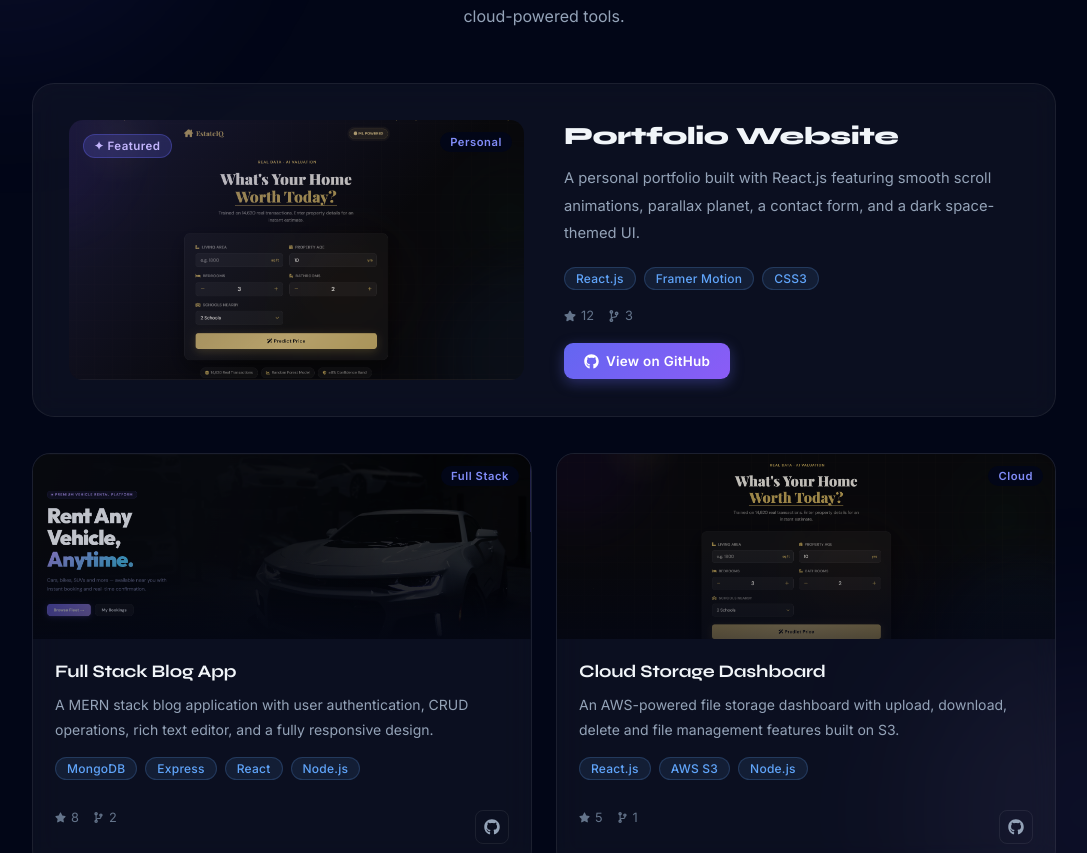
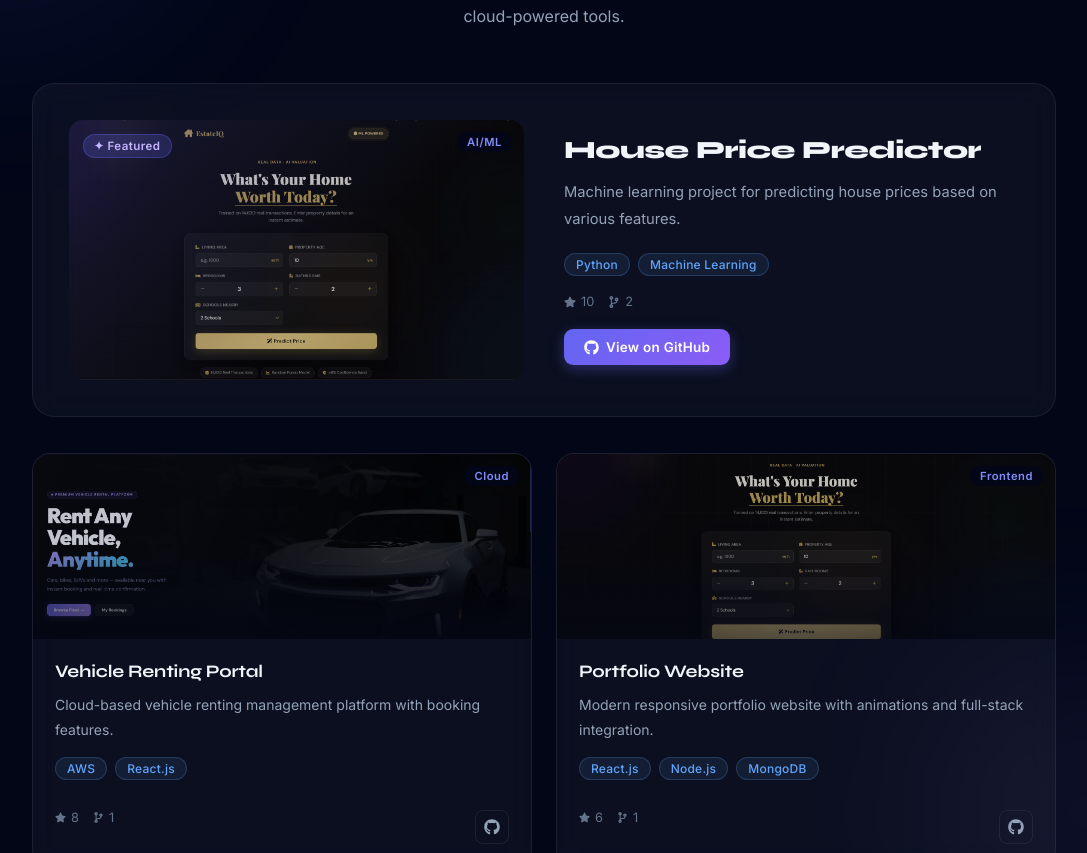
Before and after one commit to Soumyaaa09/Portfolio, a React (Vite) app in the folder client/: page / in a window 1280 px wide. Shown: the part 2562-3415 px from the top of the page, without its empty margins (96-1183 px from the left). Built offline with nearby package versions, Linux system fonts and the light colour scheme; no server answers.

Commit message:
Updated portfolio projects

```diff
--- a/client/src/components/Projects.jsx
+++ b/client/src/components/Projects.jsx
@@ -19,45 +19,45 @@ const projectImages = {
 const fallbackProjects = [
   {
     _id: "1",
-    title: "Portfolio Website",
+    title: "House Price Predictor",
     description:
-      "A personal portfolio built with React.js featuring smooth scroll animations, parallax planet, a contact form, and a dark space-themed UI.",
-    tech: "React.js • Framer Motion • CSS3",
+      "Machine learning project for predicting house prices based on various features.",
+    tech: "Python • Machine Learning",
     image: "project2.jpg",
     github: "https://github.com/Soumyaaa09",
     live: "",
     featured: true,
-    stars: 12,
-    forks: 3,
-    tag: "Personal",
+    stars: 10,
+    forks: 2,
+    tag: "AI/ML",
   },
   {
     _id: "2",
-    title: "Full Stack Blog App",
+    title: "Vehicle Renting Portal",
     description:
-      "A MERN stack blog application with user authentication, CRUD operations, rich text editor, and a fully responsive design.",
-    tech: "MongoDB • Express • React • Node.js",
+      "Cloud-based vehicle renting management platform with booking features.",
+    tech: "AWS • React.js",
     image: "project3.jpg",
     github: "https://github.com/Soumyaaa09",
     live: "",
     featured: false,
     stars: 8,
-    forks: 2,
-    tag: "Full Stack",
+    forks: 1,
+    tag: "Cloud",
   },
   {
     _id: "3",
-    title: "Cloud Storage Dashboard",
+    title: "Portfolio Website",
     description:
-      "An AWS-powered file storage dashboard with upload, download, delete and file management features built on S3.",
-    tech: "React.js • AWS S3 • Node.js",
+      "Modern responsive portfolio website with animations and full-stack integration.",
+    tech: "React.js • Node.js • MongoDB",
     image: "project2.jpg",
     github: "https://github.com/Soumyaaa09",
     live: "",
     featured: false,
-    stars: 5,
+    stars: 6,
     forks: 1,
-    tag: "Cloud",
+    tag: "Frontend",
   },
 ];
 
```
